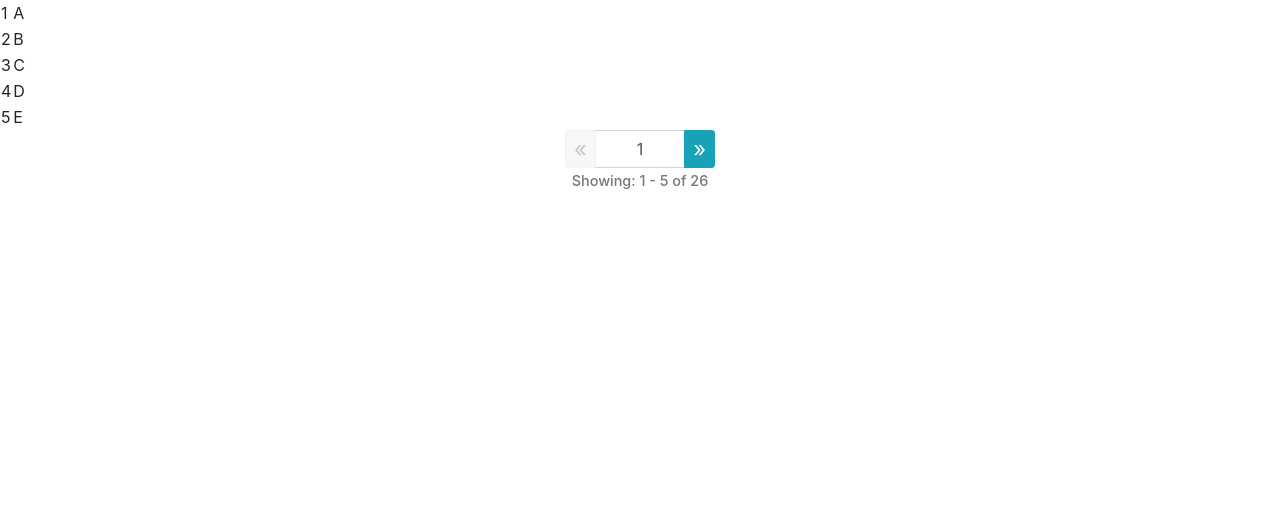
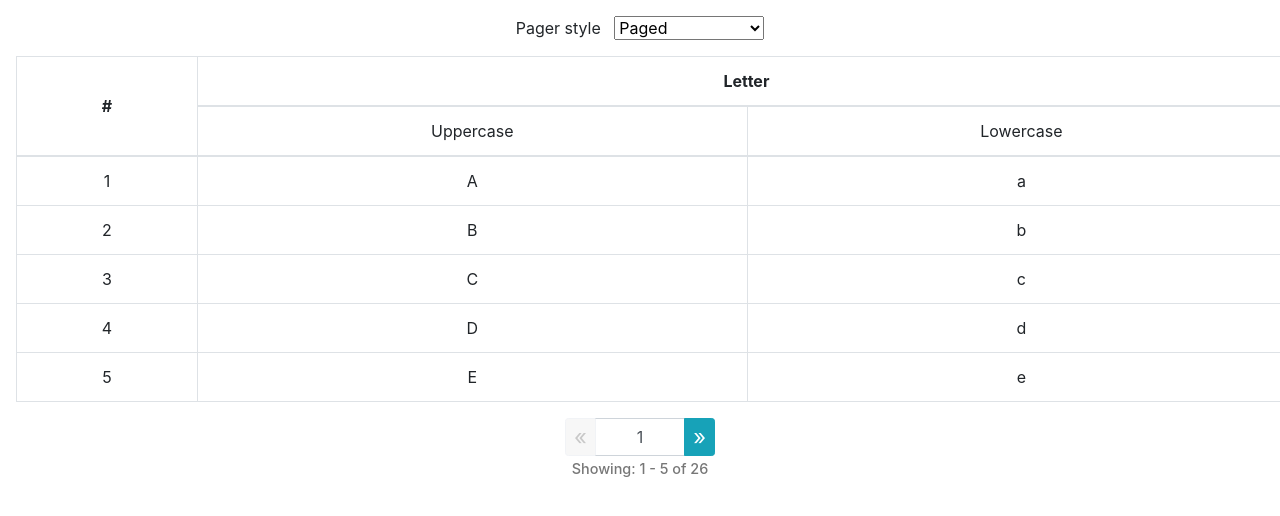
Before and after one commit to shihabahmed/NgPagerLibrary, an Angular app: page / in a window 1280 px wide. Shown: the top 516 px of the page. Built offline with nearby package versions, Linux system fonts and the light colour scheme.

Commit message:
improvements

```diff
--- a/src/app/app.component.html
+++ b/src/app/app.component.html
@@ -1,7 +1,29 @@
-<table>
-    <tr *ngFor="let char of chars">
-        <td>{{char.pos}}</td>
-        <td>{{char.char}}</td>
-    </tr>
+<div class="text-center my-3">
+    Pager style &nbsp;
+    <select style="width:150px;" (change)="changePagerStyle($event.target.value)">
+        <option value="1">Paged</option>
+        <option value="0">Load more</option>
+    </select>
+</div>
+
+<table class="table table-bordered text-center m-3">
+    <thead>
+        <tr>
+            <th rowspan="2" class="align-middle">#</th>
+            <th colspan="2">Letter</th>
+        </tr>
+        <tr>
+            <th style="font-weight:400;">Uppercase</th>
+            <th style="font-weight:400;">Lowercase</th>
+        </tr>
+    </thead>
+    <tbody>
+        <tr *ngFor="let char of chars">
+            <td>{{char.pos}}</td>
+            <td>{{char.char}}</td>
+            <td>{{char.char.toLowerCase()}}</td>
+        </tr>
+    </tbody>
 </table>
-<ng-pager [pager]="pager" [disabled]="disablePager" (pageChange)="changePage($event)"></ng-pager>
+
+<ng-pager [pager]="pager" [paged]="paged" [disabled]="disablePager" (pageChange)="changePage($event)"></ng-pager>
--- a/src/app/app.component.ts
+++ b/src/app/app.component.ts
@@ -9,9 +9,11 @@ import { map } from 'rxjs/operators';
     templateUrl: './app.component.html',
     styleUrls: ['./app.component.css']
 })
+
 export class AppComponent {
     pager: Pager;
     title = 'ng-pager';
+    paged = true;
     chars: any[];
     disablePager = false;
 
@@ -36,8 +38,12 @@ export class AppComponent {
 
     changePage(pager: Pager) {
         this.getData(pager).subscribe((res: any) => {
-            this.chars = res.data;
+            this.chars = this.paged ? res.data : this.chars.concat(res.data);
             this.pager = res.pager;
         });
     }
+
+    changePagerStyle(paged) {
+        this.paged = paged == '1';
+    }
 }
```
